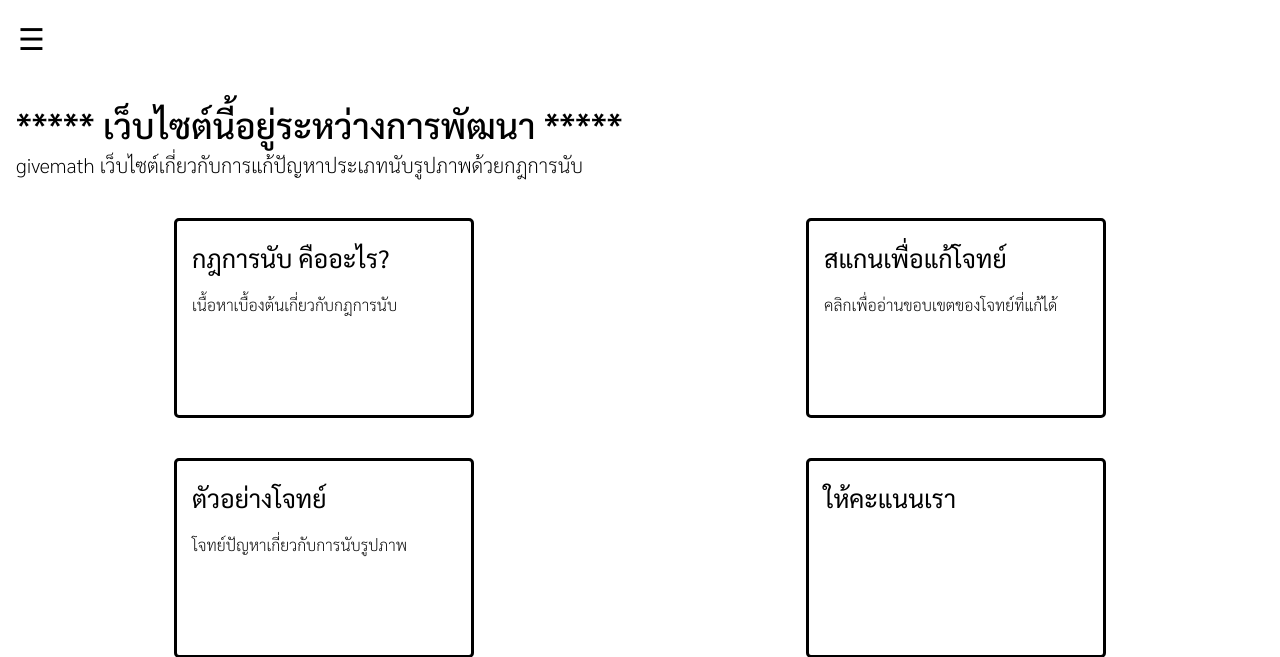
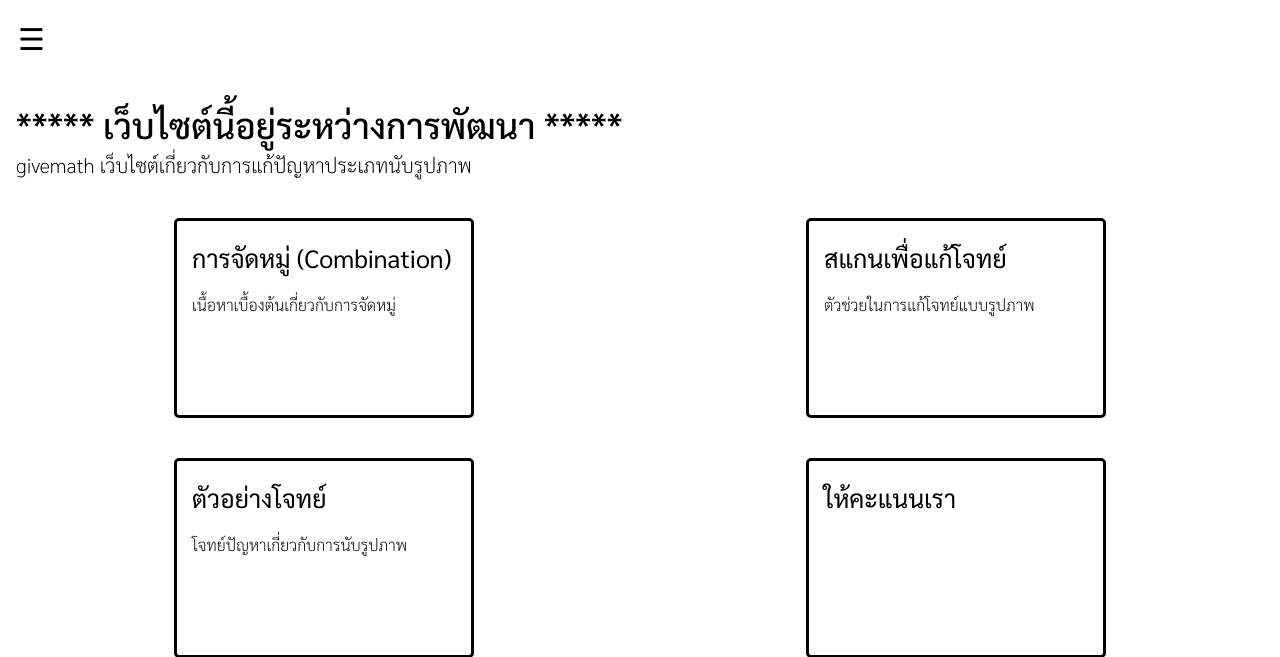
Before and after one commit to mornnie/smteproject, a Flask app: page / in a window 1280 px wide. Shown: the top 657 px of the page. Run offline with Flask 3, Linux system fonts and the light colour scheme; parts of the project's set-up code (start-up, migrations or seed data) failed here and were passed over; some libraries are stand-ins or nearby versions.

Commit message:
Update index.html

```diff
--- a/templates/index.html
+++ b/templates/index.html
@@ -14,27 +14,27 @@
         <div class="hamburger" id="menu-toggle-outside">&#9776</div>
         <div class="side-nav" id="side-menu">
             <div class="hamburger" id="menu-toggle-inside">&#9776</div>
-            <a href="/">home</a>
-            <a href="/topic">topic</a>
-            <a href="/scanner">scanner</a>
-            <a href="/example">example</a>
-            <a href="/rating">rating</a>
+            <a href="/"><span class="nav-text">หน้าหลัก</span></a>
+            <a href="/topic"><span class="nav-text">เนื้อหา</span></a>
+            <a href="/scanner"><span class="nav-text">สแกนเนอร์</span></a>
+            <a href="/example"><span class="nav-text">ตัวอย่างโจทย์</span></a>
+            <a href="/rating"><span class="nav-text">ให้คะแนนเรา</span></a>
         </div>
         <div class="overlay" id="overlay"></div>
         <div class="head-text">
             <p class="title">***** เว็บไซต์นี้อยู่ระหว่างการพัฒนา *****</p>
-            <p class="description">givemath เว็บไซต์เกี่ยวกับการแก้ปัญหาประเภทนับรูปภาพด้วยกฎการนับ</p>
+            <p class="description">givemath เว็บไซต์เกี่ยวกับการแก้ปัญหาประเภทนับรูปภาพ</p>
         </div>
 
         <div class="button">
             <div class="button-row1">
                 <a href="/topic" class="page-button" id="scanner-button">
-                    <div class="title">กฎการนับ คืออะไร?</div>
-                    <div class="description">เนื้อหาเบื้องต้นเกี่ยวกับกฎการนับ</div>
+                    <div class="title">การจัดหมู่ (Combination)</div>
+                    <div class="description">เนื้อหาเบื้องต้นเกี่ยวกับการจัดหมู่</div>
                 </a>
                 <a href="/scanner" class="page-button" id="scanner-button">
                     <div class="title">สแกนเพื่อแก้โจทย์</div>
-                    <div class="description">คลิกเพื่ออ่านขอบเขตของโจทย์ที่แก้ได้</div>
+                    <div class="description">ตัวช่วยในการแก้โจทย์แบบรูปภาพ</div>
                 </a>
             </div>
             <div class="button-row2">
```
